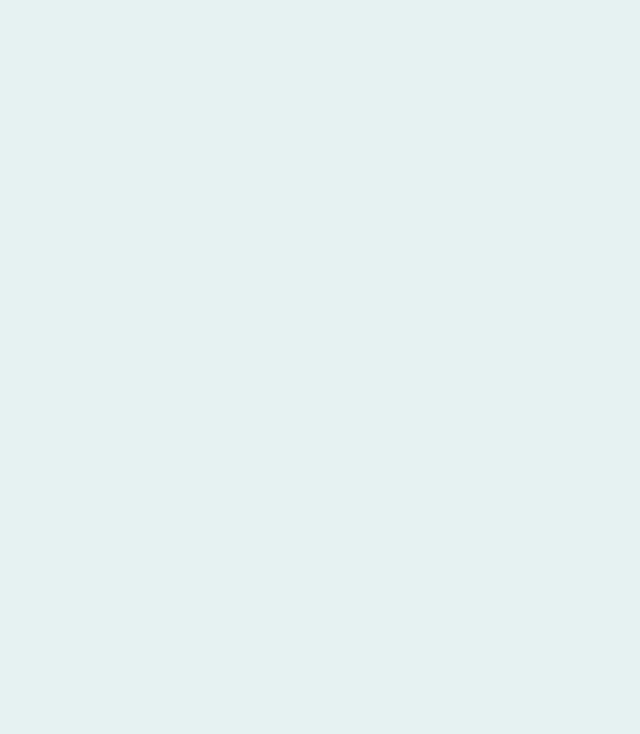
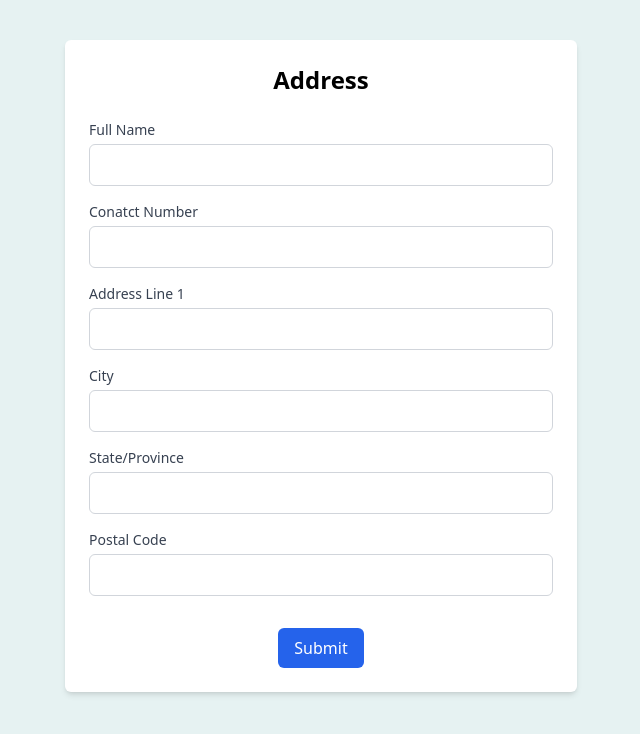
Before and after one commit to swayam-vij/pharma-ecommerce, a React (Vite) app in the folder client/: page /address in a window 1280 px wide. Before the commit this address had no page. Shown: the top 734 px of the page, without its empty margins (319-959 px from the left). Built offline with nearby package versions, Linux system fonts and the light colour scheme; a web font is replaced by a local one.

Commit message:
done for now

```diff
--- a/client/package.json
+++ b/client/package.json
@@ -10,6 +10,7 @@
     "preview": "vite preview"
   },
   "dependencies": {
+    "@auth0/auth0-react": "^2.2.4",
     "axios": "^1.6.8",
     "lucide-react": "^0.350.0",
     "react": "^18.2.0",
--- a/client/src/App.jsx
+++ b/client/src/App.jsx
@@ -8,6 +8,8 @@ import LoginSignup from "./pages/LoginSignUp";
 import Footer from "./components/Footer";
 import ProductInfo from "./components/ProductInfo";
 import HamburgerMenu from "./components/HamburgerMenu";
+import Address from "./components/Address";
+import OtpLogin from "./components/OtpLogin";
 
 const App = () => {
   return (
@@ -23,7 +25,9 @@ const App = () => {
           <Route path="/products" element={<ProductInfo />} />
           <Route path="/products/:productID" element={<ProductInfo />} />
           <Route path="/cart" element={<Cart />} />
-          <Route path="/login" element={<LoginSignup />} />
+          <Route path="/address" element={<Address />} />
+          {/* <Route path="/login" element={<LoginSignup />} /> */}
+          <Route path="/otpLogin" element={ <OtpLogin />} />
         </Routes>
       </BrowserRouter>
     </div>
--- a/client/src/components/AboutUs.jsx
+++ b/client/src/components/AboutUs.jsx
@@ -1,5 +1,5 @@
 import React from "react";
-
+import logo from "../assets/kript-pharma-logo.png"
 const AboutUs = () => {
   return (
     <div id="aboutUs" className="py-16">
@@ -7,7 +7,7 @@ const AboutUs = () => {
         <div className="text-center">
           {/* Image */}
           <img
-            src="https://www.kriptpharma.com/wp-content/uploads/2021/10/kript-pharma-logo.png"
+            src={logo}
             alt="About Us"
             className="w-1/2 mx-auto mb-8"
           />
--- /dev/null
+++ b/client/src/components/Address.jsx
@@ -0,0 +1,113 @@
+import React, { useState } from 'react';
+
+const Address = () => {
+  const [formData, setFormData] = useState({
+    fullName: '',
+    number: '',
+    addressLine1: '',
+    addressLine2: '',
+    city: '',
+    state: '',
+    postalCode: '',
+  });
+
+  const handleChange = (e) => {
+    setFormData({
+      ...formData,
+      [e.target.name]: e.target.value
+    });
+  };
+
+  const handleSubmit = (e) => {
+    e.preventDefault();
+    // Handle form submission (e.g., send the data to the server)
+    console.log(formData);
+  };
+
+  return (
+    <div className="max-w-lg mx-auto mt-10 p-6 bg-white shadow-md rounded-md">
+      <h2 className="text-2xl font-bold mb-6 text-center">Address</h2>
+      <form onSubmit={handleSubmit} className="space-y-4">
+        <div>
+          <label className="block text-sm font-medium text-gray-700">Full Name</label>
+          <input
+            type="text"
+            name="fullName"
+            value={formData.fullName}
+            onChange={handleChange}
+            className="mt-1 p-2 w-full border border-gray-300 rounded-md focus:outline-none focus:ring focus:ring-blue-200"
+            required
+          />
+        </div>
+        <div>
+          <label className="block text-sm font-medium text-gray-700">Conatct Number</label>
+          <input
+            type="number"
+            name="Contact Number"
+            value={formData.number}
+            onChange={handleChange}
+            className="mt-1 p-2 w-full border border-gray-300 rounded-md focus:outline-none focus:ring focus:ring-blue-200"
+            required
+          />
+        </div>
+        <div>
+          <label className="block text-sm font-medium text-gray-700">Address Line 1</label>
+          <input
+            type="text"
+            name="addressLine1"
+            value={formData.addressLine1}
+            onChange={handleChange}
+            className="mt-1 p-2 w-full border border-gray-300 rounded-md focus:outline-none focus:ring focus:ring-blue-200"
+            required
+          />
+        </div>
+        <div>
+          <label className="block text-sm font-medium text-gray-700">City</label>
+          <input
+            type="text"
+            name="city"
+            value={formData.city}
+            onChange={handleChange}
+            className="mt-1 p-2 w-full border border-gray-300 rounded-md focus:outline-none focus:ring focus:ring-blue-200"
+            required
+          />
+        </div>
+        <div>
+          <label className="block text-sm font-medium text-gray-700">State/Province</label>
+          <input
+            type="text"
+            name="state"
+            value={formData.state}
+            onChange={handleChange}
+            className="mt-1 p-2 w-full border border-gray-300 rounded-md focus:outline-none focus:ring focus:ring-blue-200"
+            required
+          />
+        </div>
+        <div>
+          <label className="block text-sm font-medium text-gray-700">Postal Code</label>
+          <input
+            type="number"
+            name="postalCode"
+            value={formData.postalCode}
+            onChange={handleChange}
+            className="mt-1 p-2 w-full border border-gray-300 rounded-md focus:outline-none focus:ring focus:ring-blue-200"
+            pattern="\d{6}"
+            minLength="6"
+            maxLength="6"
+            required
+          />
+        </div>
+        <div className="text-center">
+          <button
+            type="submit"
+            className="mt-4 px-4 py-2 bg-blue-600 text-white font-medium rounded-md hover:bg-blue-700 focus:outline-none focus:ring-2 focus:ring-blue-500 focus:ring-opacity-50"
+          >
+            Submit
+          </button>
+        </div>
+      </form>
+    </div>
+  );
+};
+
+export default Address;
--- a/client/src/components/AuthForm.jsx
+++ b/client/src/components/AuthForm.jsx
@@ -1,4 +1,5 @@
 import React, { useState } from "react";
+import { useAuth0 } from "@auth0/auth0-react";
 import axios from "axios";
 
 const LoginForm = ({ onSubmit, toggleMode }) => {
@@ -156,6 +157,9 @@ const SignupForm = ({ onSubmit, toggleMode }) => {
 };
 
 const AuthForm = ({ mode, onSubmit, toggleMode }) => {
+
+  const { user, loginWithRedirect } = useAuth0()
+
   return mode === "login" ? (
     <LoginForm onSubmit={onSubmit} toggleMode={toggleMode} />
   ) : (
--- a/client/src/components/CartItem.jsx
+++ b/client/src/components/CartItem.jsx
@@ -3,6 +3,7 @@ import { ShopContext } from "../context/shopContext";
 import { FaTrash } from "react-icons/fa";
 import Navbar from "./Navbar";
 import Footer from "./Footer";
+import { Link } from "react-router-dom";
 
 const CartItem = () => {
   const { allProducts, cartItem, removeFromCart, getTotal } =
@@ -97,12 +98,12 @@ const CartItem = () => {
                 </div>
               </dl>
               <div className="flex justify-end">
-                <a
-                  href="#"
+                <Link
+                  to="/address"
                   className="rounded-2xl px-3 py-2 transition hover:bg-black hover:text-white outline"
                 >
                   Checkout
-                </a>
+                </Link>
               </div>
             </div>
           </div>
--- /dev/null
+++ b/client/src/components/OtpLogin.jsx
@@ -0,0 +1,28 @@
+import React, { useState } from 'react'
+
+const OtpLogin = () => {
+
+    const[number, setNumber] = useState("")
+    const handleNumberChnage = (e) => {
+        setNumber(e.target.value)
+    }
+    const handleSubmit = (e) => {
+        e.preventDefault()
+    }
+  return (
+    <div className="">
+        <form onSubmit={handleSubmit}>
+            <input type="search" />
+            <input
+                type="text"
+                value={number}
+                onChange={handleNumberChnage}
+                placeholder='000-000-0000'
+            />
+            <button type='submit'>submit</button>
+        </form>
+    </div>
+  )
+}
+
+export default OtpLogin
--- a/client/src/main.jsx
+++ b/client/src/main.jsx
@@ -3,9 +3,18 @@ import ReactDOM from "react-dom/client";
 import App from "./App.jsx";
 import "./index.css";
 import ShopContextProvider from "./context/shopContext.jsx";
+import { Auth0Provider } from '@auth0/auth0-react';
 
 ReactDOM.createRoot(document.getElementById("root")).render(
-  <ShopContextProvider>
-    <App />
-  </ShopContextProvider>
+  <Auth0Provider
+    domain="dev-uxdfiuv8rfjuu6n8.us.auth0.com"
+    clientId="EAvbzFS7KSyicpMmXp906BSrubBE3btG"
+    authorizationParams={{
+      redirect_uri: window.location.origin
+    }}
+  >
+    <ShopContextProvider>
+      <App />
+    </ShopContextProvider>
+  </Auth0Provider>
 );
```
Also changed, not shown: client/src/components/Navbar.jsx (+34 -15 lines), client/src/assets/kript-pharma-logo.png (added), 1 other file (tests, documents, lock files or other folders).
